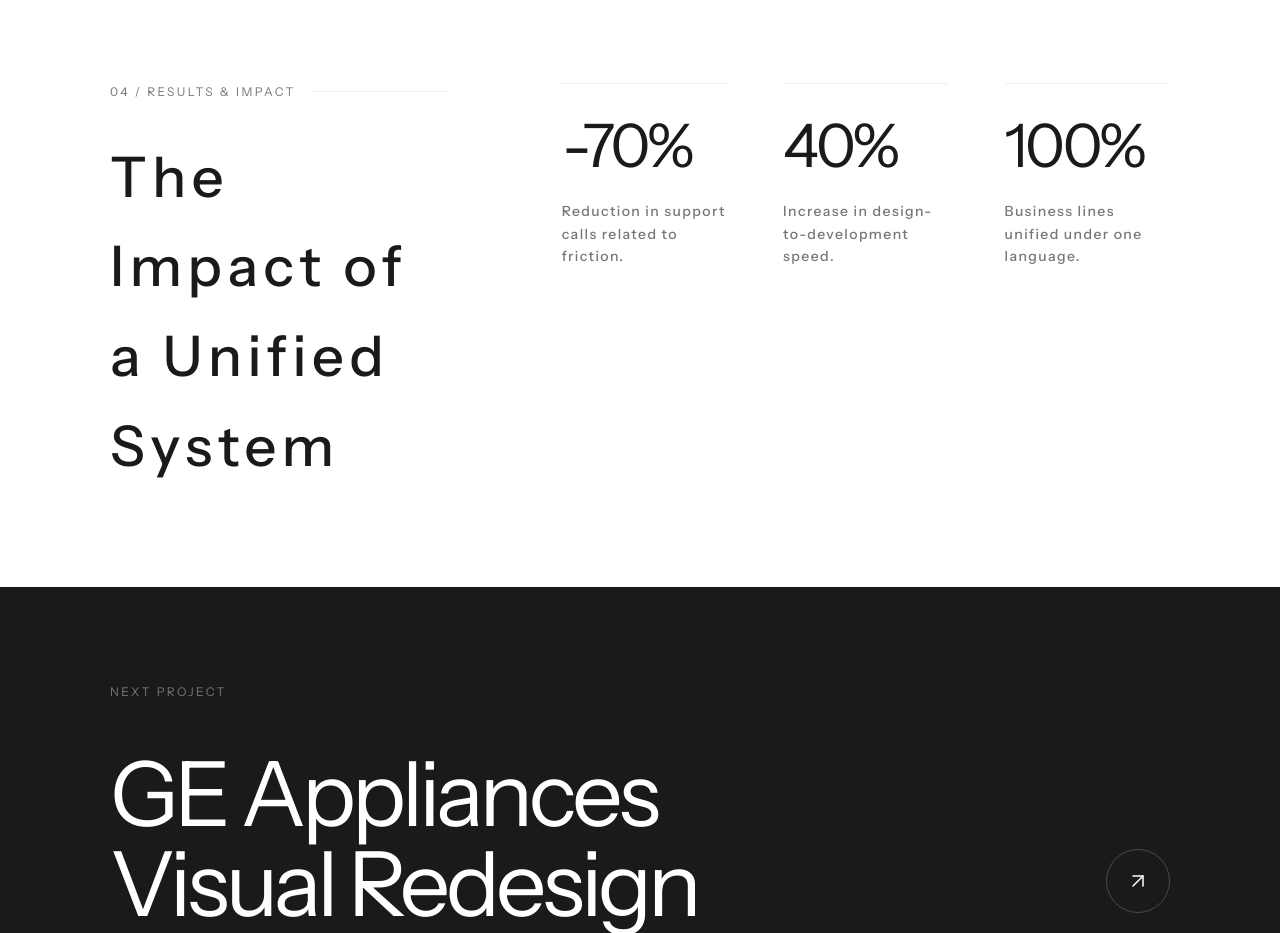
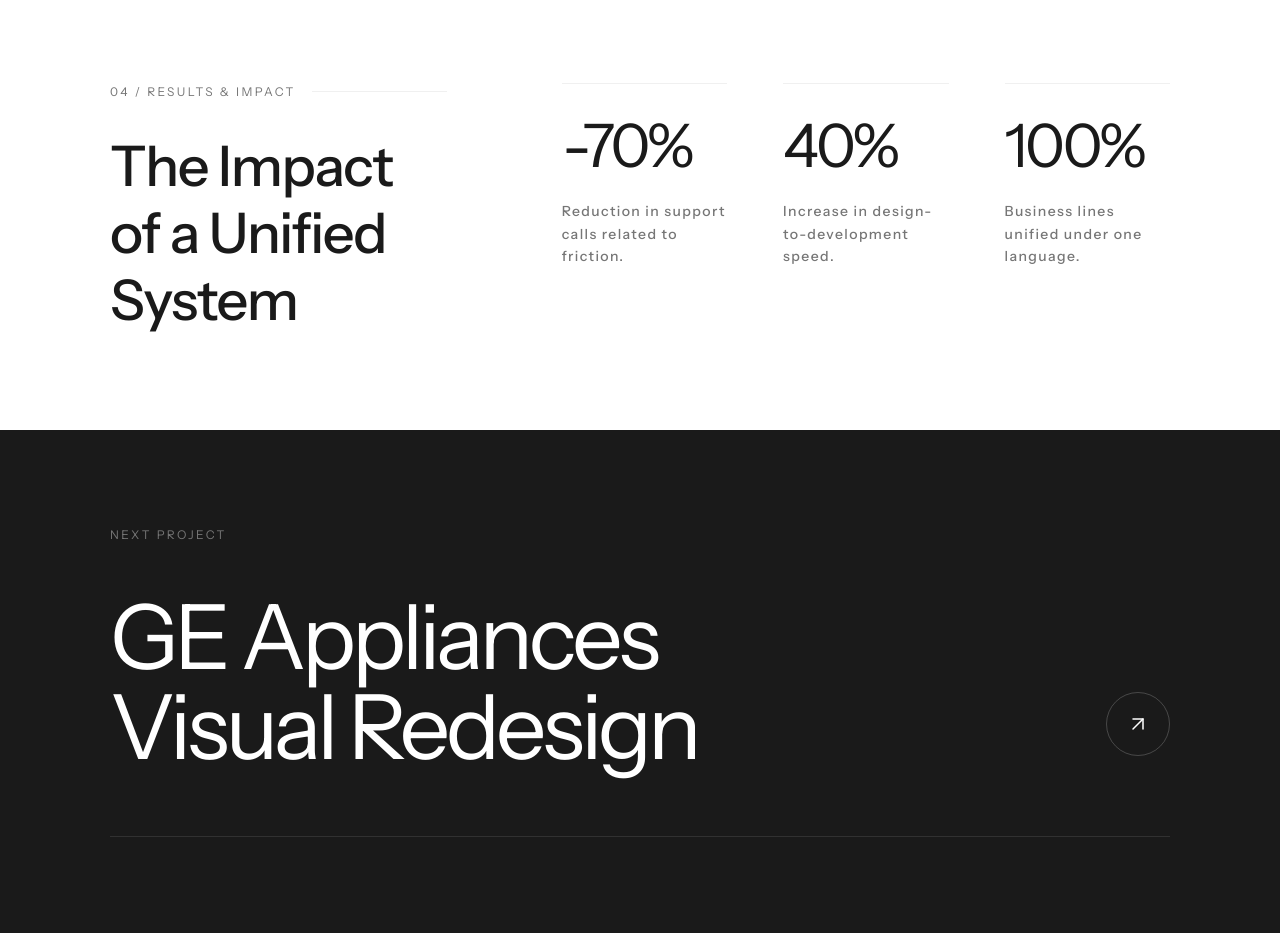
Before and after one commit to dizsel74/am-portfolio-2026, a React (Vite) app: page /work/usaa in a window 1280 px wide. Shown: the part 2900-3833 px from the top of the page. Built offline with nearby package versions, Linux system fonts and the light colour scheme.

Commit message:
Fix tracking in Results seccion

```diff
--- a/src/components/USAAProject.jsx
+++ b/src/components/USAAProject.jsx
@@ -179,7 +179,7 @@ const USAAProject = () => {
               </h2>
               <div className="h-[1px] bg-[#F0F0F0] flex-grow" />
             </div>
-            <h3 className="text-[56px] font-medium leading-[1.6] tracking-[0.1em] text-[#1a1a1a]">
+            <h3 className="text-[56px] font-medium leading-[1.2] tracking-tight text-[#1a1a1a]">
               The Impact of a Unified System
             </h3>
           </div>
```
